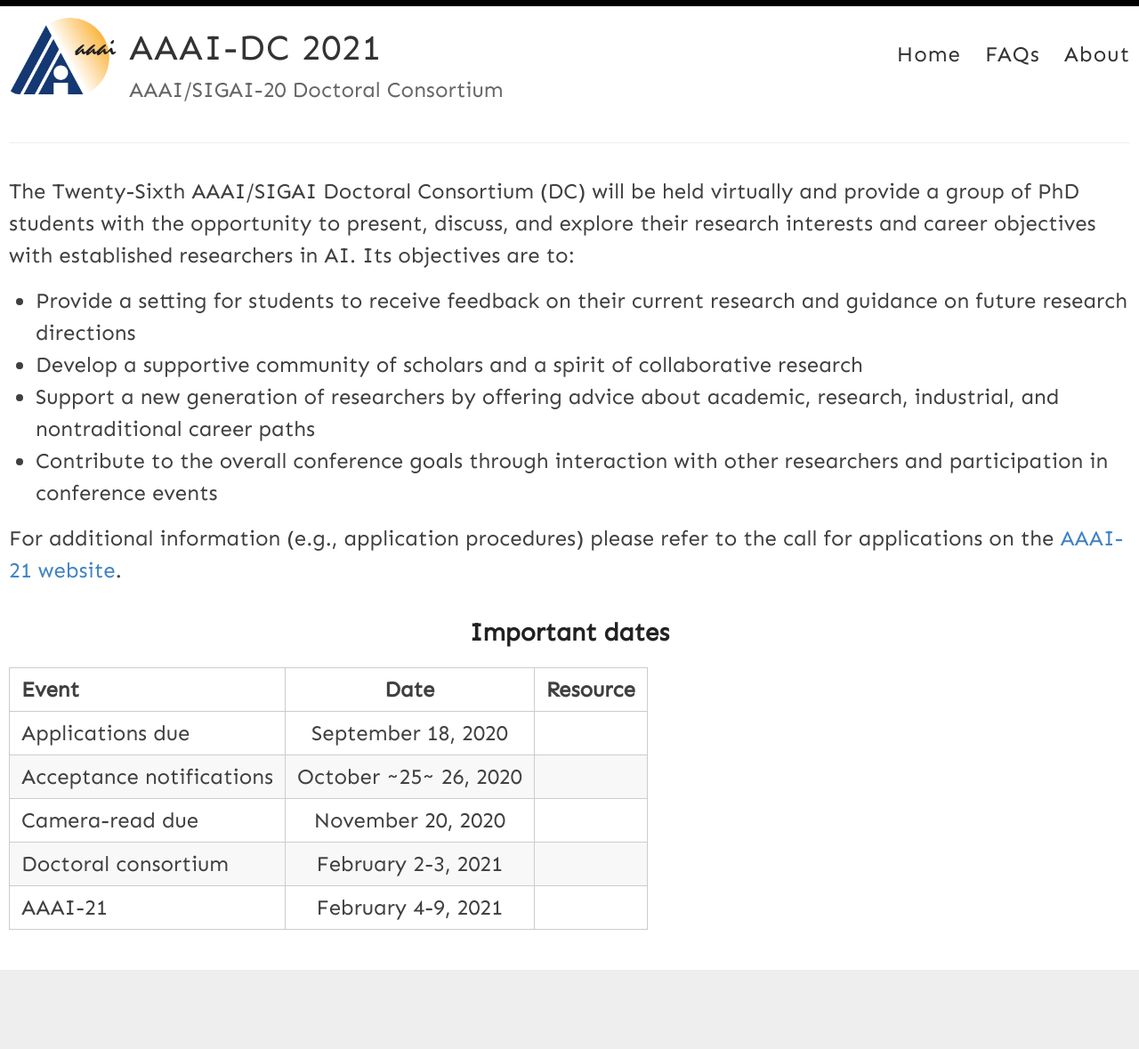
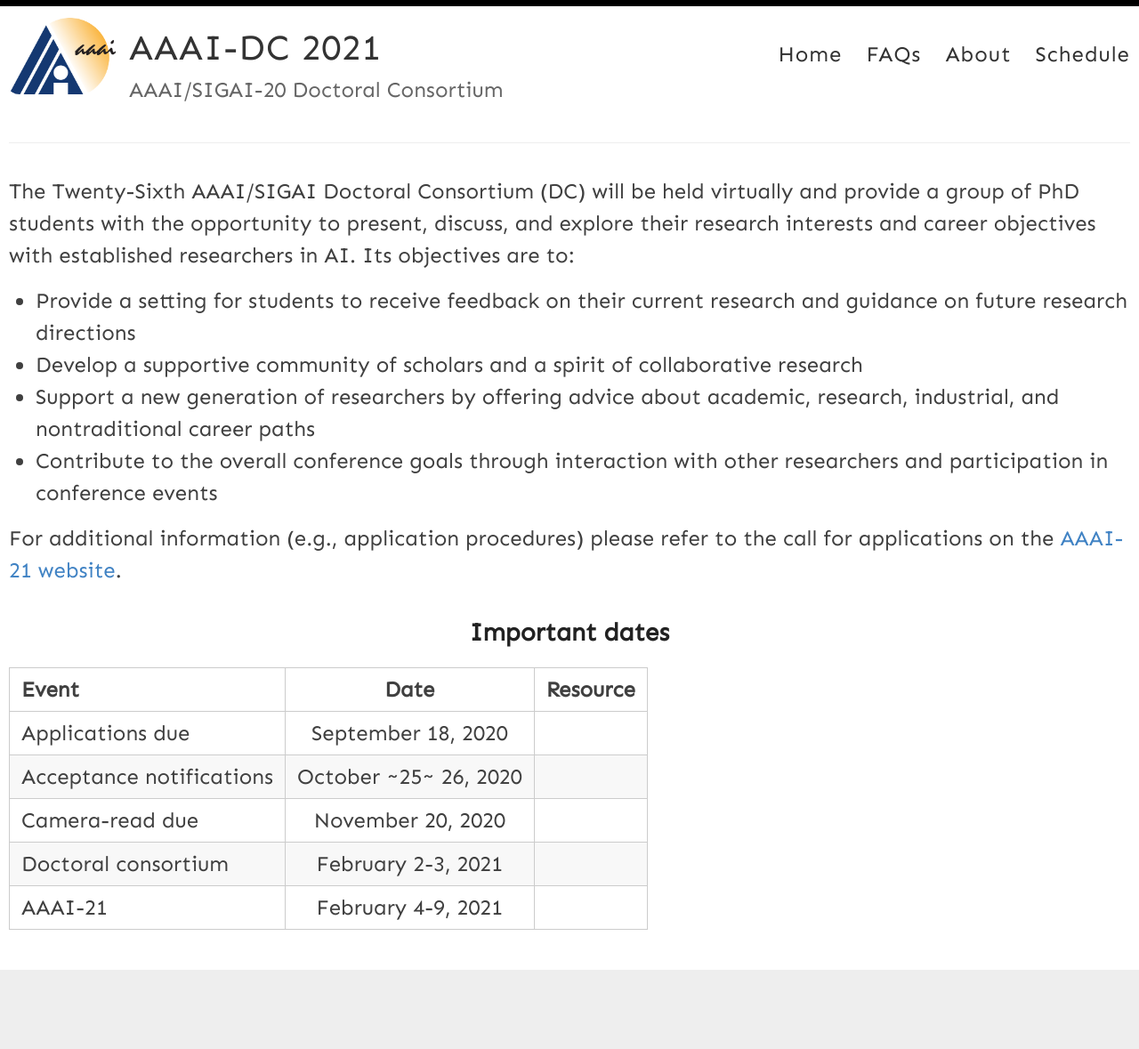
Before and after one commit to anna-reali/dc2021, a Jekyll site: the page built from index.md, in a window 1280 px wide. Shown: the whole page at 89% size. Built offline with Jekyll 4.4.1, drawn with Linux system fonts in a browser that asks for light colours.

Commit message:
Update default.html

```diff
--- a/_layouts/default.html
+++ b/_layouts/default.html
@@ -30,6 +30,7 @@
               <a href="{{ site.baseurl }}/">Home</a>
               <a href="{{ site.baseurl }}/faq/">FAQs</a>
               <a href="{{ site.baseurl }}/about">About</a>
+              <a href="{{ site.baseurl }}/Schedule">Schedule</a>
             </nav>
           </header>
         </div>
```
